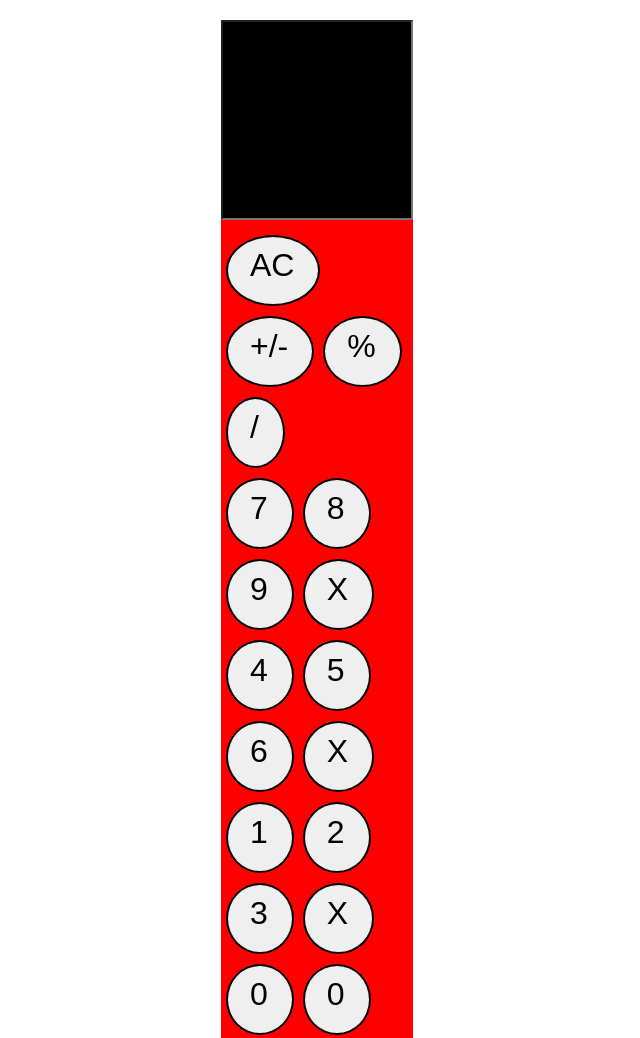
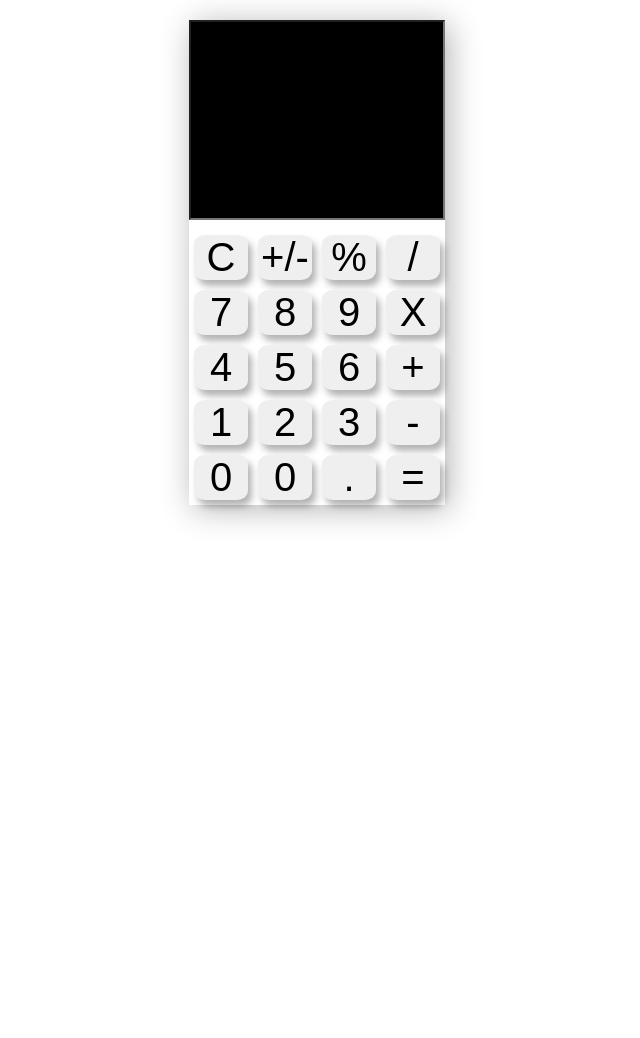
Before and after one commit to saagarbhujel/Calculator, a plain HTML site: page index.html in a window 1280 px wide. Shown: the top 1038 px of the page, without its empty margins (323-963 px from the left). After the commit the page ends 800 px from the top, so only its background shows below. Drawn offline with Linux system fonts and the light colour scheme.

Commit message:
updated css

```diff
--- a/index.html
+++ b/index.html
@@ -9,13 +9,13 @@
     <link rel="stylesheet" href="/utils.css">
 </head>
 <body>
-    <section class="calculator m-auto bg-red mx-w m-top" >
+    <section class="calculator m-auto  mx-w m-top" >
         <form class="m-btm">
             <input type="text" class="screen ">
 
         </form>
         <div class="row">
-            <button class="btn">AC</button>
+            <button class="btn">C</button>
             <button class="btn">+/-</button>
             <button class="btn">%</button>
             <button class="btn">/</button>
@@ -32,21 +32,21 @@
             <button class="btn">4</button>
             <button class="btn">5</button>
             <button class="btn">6</button>
-            <button class="btn"> X</button>
+            <button class="btn">+</button>
 
         </div>
         <div class="row">
             <button class="btn">1</button>
             <button class="btn">2</button>
             <button class="btn">3</button>
-            <button class="btn">X</button>
+            <button class="btn">-</button>
 
         </div>
         <div class="row">
             <button class="btn">0</button>
             <button class="btn">0</button>
-            <button class="btn">0</button>
-            <button class="btn">X</button>
+            <button class="btn">.</button>
+            <button class="btn">=</button>
 
         </div>
     </section>
--- a/style.css
+++ b/style.css
@@ -12,26 +12,33 @@ body{
 .calculator{
     /* display: flex;
     flex-direction: column; */
+    box-shadow: 4px 4px 30px rgb(0, 0, 0,0.3);
 }
 
 .screen{
-    width: 15vw;
+    width: 20vw;
     height: 25vh;
     background-color: black;
     color: white;
-    font-size: 65px;
+    font-size: 3rem;
     text-align: right;
 
 }
 
+.row{
+    display: flex;
+    justify-content: space-around;
+}
+
 .btn{
-    padding: 10px 24px 20px 22px;
+   width: 100%;
+   margin: 5px;
+    padding: -1px 15px;
+       font-size: 2.5rem;
+           border: none;
+    border-radius: 20%;
+        box-shadow: 4px 6px 7px rgb(0, 0, 0,0.3);
 
-    text-align: center;
-    margin-left: 5px;
-    margin-top: 5px;
-    margin-bottom: 5px;
-    border-radius: 50%;
-    border: 2px solid black;
-    font-size: 2rem;
+
+
 }
--- a/utils.css
+++ b/utils.css
@@ -3,7 +3,7 @@
 }
 
 .mx-w{
-    max-width: 15vw;
+    max-width: 20vw;
 }
 
 .m-top{
```
